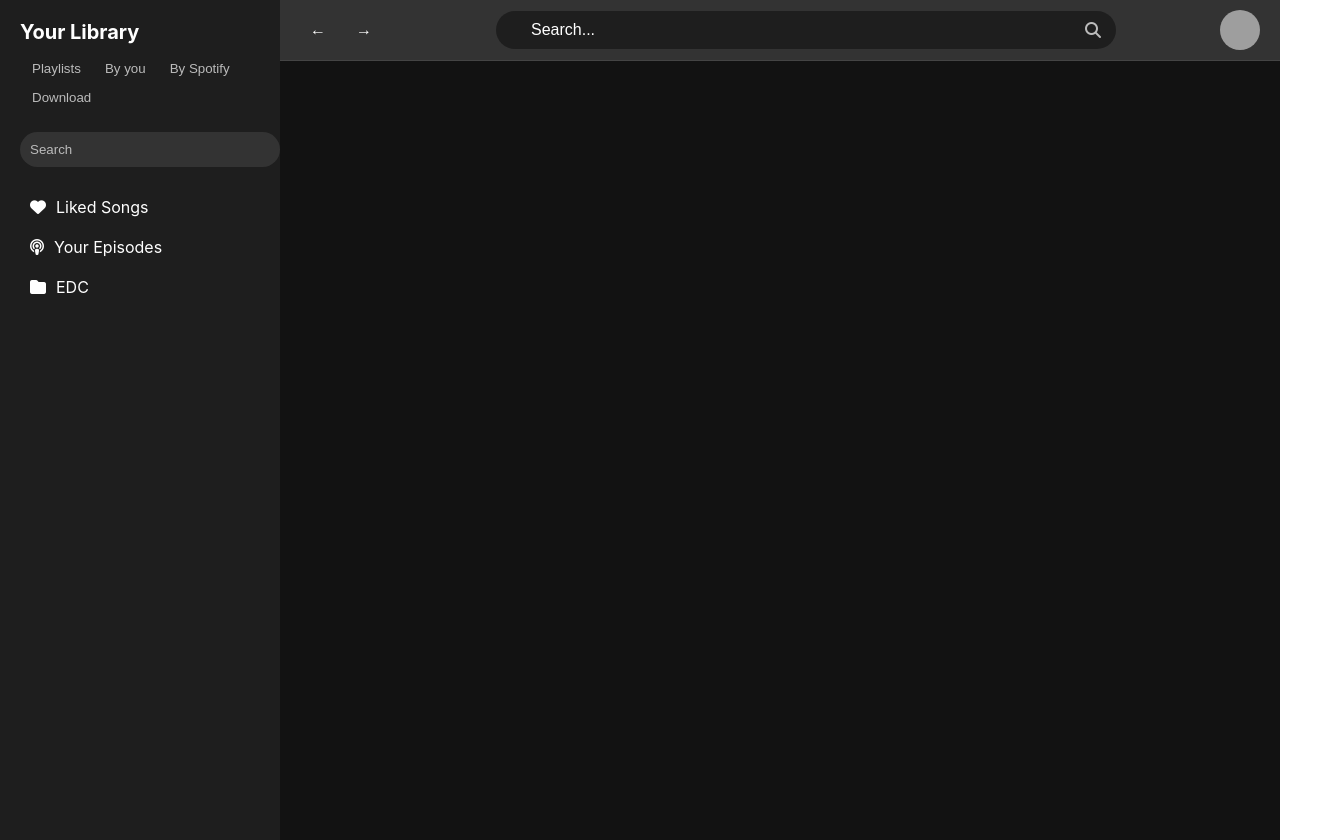
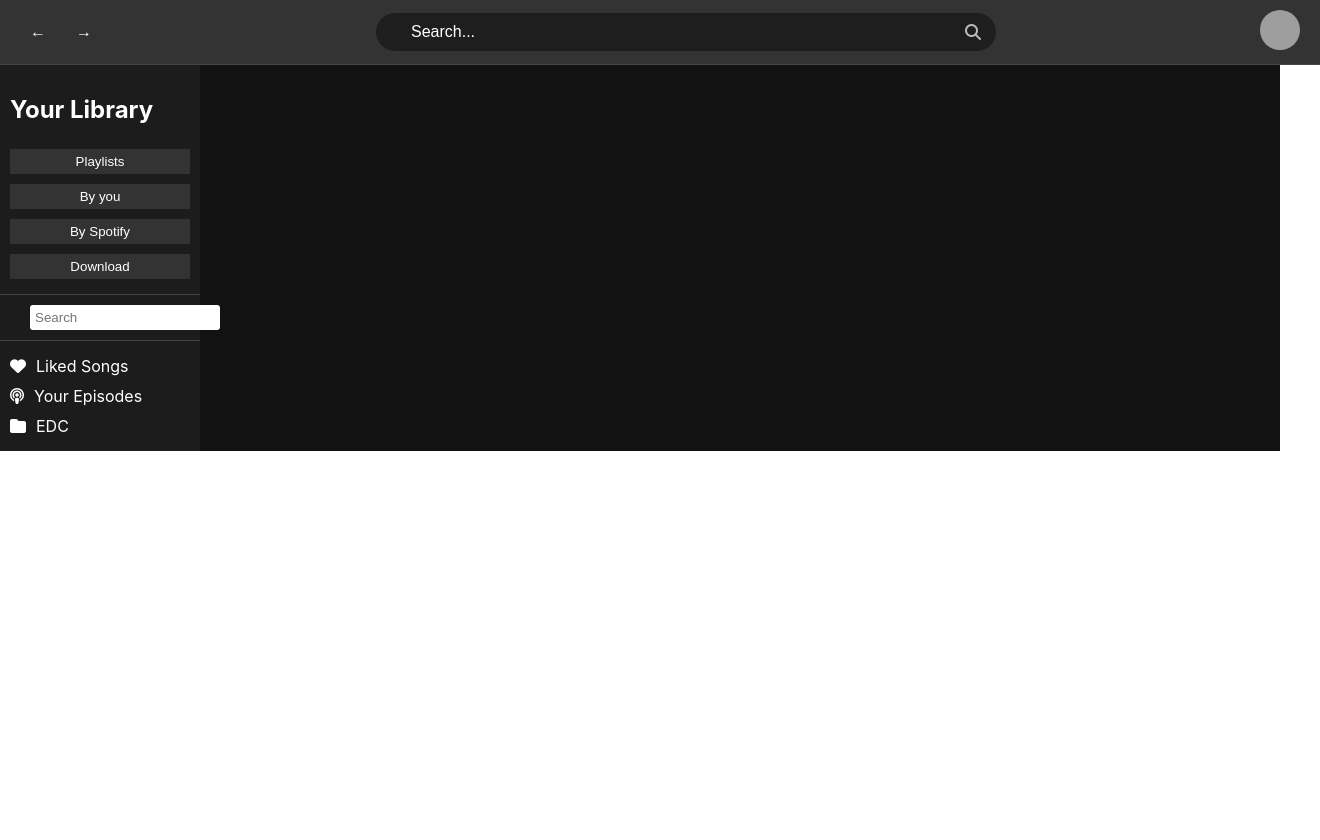
Before and after one commit to agudelo816/myspotify, a React (Create React App) app: page / in a window 1280 px wide. Shown: the whole page, 1320 px wide, since content can reach past the window. After the commit the page ends 800 px from the top, so only its background shows below. Built offline with nearby package versions, Linux system fonts and the light colour scheme; grey boxes are pictures that could not be loaded.

Commit message:
resizing of side bar

```diff
--- a/package.json
+++ b/package.json
@@ -7,8 +7,10 @@
     "@testing-library/jest-dom": "^5.17.0",
     "@testing-library/react": "^13.4.0",
     "@testing-library/user-event": "^13.5.0",
+    "re-resizable": "^6.9.17",
     "react": "^18.3.1",
     "react-dom": "^18.3.1",
+    "react-resizable": "^3.0.5",
     "react-scripts": "5.0.1",
     "sass": "^1.32.8",
     "web-vitals": "^2.1.4"
@@ -39,6 +41,7 @@
     ]
   },
   "devDependencies": {
+    "@types/react-resizable": "^3.0.7",
     "prettier": "^3.2.5"
   }
 }
--- a/src/components/Sidebar.scss
+++ b/src/components/Sidebar.scss
@@ -1,80 +1,61 @@
 .sidebar {
-  width: 240px;
-  background-color: #1e1e1e;
+  width: 200px; // Initial width
+  background-color: #1c1c1c;
   color: #fff;
-  height: 100vh;
   display: flex;
   flex-direction: column;
-  padding: 20px;
 
   .sidebar-header {
-    display: flex;
-    flex-direction: column;
-    margin-bottom: 20px;
-
-    h2 {
-      margin: 0;
-      font-size: 20px;
-      margin-bottom: 10px;
-    }
+    padding: 10px;
+    border-bottom: 1px solid #444;
 
     .sidebar-controls {
       display: flex;
-      flex-wrap: wrap;
+      flex-direction: column;
 
       .control-button {
-        background: none;
+        margin: 5px 0;
+        padding: 5px;
+        cursor: pointer;
         border: none;
-        color: #bbb;
-        padding: 5px 10px;
-        margin: 2px;
-        border-radius: 15px;
-        cursor: pointer;
+        background-color: #333;
+        color: #fff;
 
         &:hover {
-          background-color: #333;
+          background-color: #444;
         }
       }
     }
   }
 
   .sidebar-search {
-    margin-bottom: 20px;
+    padding: 10px;
+    border-bottom: 1px solid #444;
 
     .search-input {
       width: 100%;
-      padding: 10px;
-      border-radius: 25px;
+      padding: 5px;
       border: none;
-      background-color: #333;
-      color: #fff;
-
-      &::placeholder {
-        color: #bbb;
-      }
+      border-radius: 3px;
     }
   }
 
   .playlist-list {
     flex-grow: 1;
+    padding: 10px;
 
     .playlist-item {
       display: flex;
       align-items: center;
-      padding: 10px;
-      border-radius: 5px;
+      padding: 5px 0;
       cursor: pointer;
-
-      &:hover {
-        background-color: #333;
-      }
 
       i {
         margin-right: 10px;
       }
 
-      span {
-        flex-grow: 1;
+      &:hover {
+        background-color: #444;
       }
     }
   }
--- a/src/components/Sidebar.tsx
+++ b/src/components/Sidebar.tsx
@@ -1,9 +1,39 @@
-import React from 'react';
+import React, { useState } from 'react';
+// import { ResizableBox, ResizeCallbackData } from 'react-resizable';
+import { Resizable, ResizeCallback, ResizeDirection } from 're-resizable';
+
 import './Sidebar.scss';
 
 const Sidebar: React.FC = () => {
+  // const [width, setWidth] = useState(200); // Initial width of the sidebar
+  const [size, setSize] = useState({ width: 200, height: '100%' });
+  const handleResizeStop: ResizeCallback = (e, direction, ref, d) => {
+    setSize({
+      width: size.width + d.width,
+      height: size.height,
+    });
+  };
+
+  // const handleResize = (event, { size }) => {
+  //   setWidth(size.width);
+  // };
+
+  // const handleResize = (
+  //   event: React.SyntheticEvent<Element>,
+  //   { size }: ResizeCallbackData
+  // ) => {
+  //   setWidth(size.width);
+  // };
+
   return (
-    <div className="sidebar">
+    <Resizable
+      size={{ width: size.width, height: size.height }}
+      onResizeStop={handleResizeStop}
+      minWidth={150}
+      maxWidth={500}
+      enable={{ right: true }}
+      className="sidebar"
+    >
       <div className="sidebar-header">
         <h2>Your Library</h2>
         <div className="sidebar-controls">
@@ -31,8 +61,54 @@ const Sidebar: React.FC = () => {
         </div>
         {/* Add more playlist items as needed */}
       </div>
-    </div>
+    </Resizable>
   );
+  // return (
+  //   <ResizableBox
+  //     width={width}
+  //     height={Infinity}
+  //     axis="x"
+  //     minConstraints={[150, Infinity]}
+  //     maxConstraints={[500, Infinity]}
+  //     onResize={handleResize}
+  //     resizeHandles={['e']}
+  //     className="sidebar"
+  //   >
+  //     <div className="sidebar">
+  //       <div className="sidebar-header">
+  //         <h2>Your Library</h2>
+  //         <div className="sidebar-controls">
+  //           <button className="control-button">Playlists</button>
+  //           <button className="control-button">By you</button>
+  //           <button className="control-button">By Spotify</button>
+  //           <button className="control-button">Download</button>
+  //         </div>
+  //       </div>
+  //       <div className="sidebar-search">
+  //         <input
+  //           type="text"
+  //           placeholder="Search Playlists"
+  //           className="search-input"
+  //         />
+  //       </div>
+  //       <div className="playlist-list">
+  //         <div className="playlist-item">
+  //           <i className="fas fa-heart"></i>
+  //           <span>Liked Songs</span>
+  //         </div>
+  //         <div className="playlist-item">
+  //           <i className="fas fa-podcast"></i>
+  //           <span>Your Episodes</span>
+  //         </div>
+  //         <div className="playlist-item">
+  //           <i className="fas fa-folder"></i>
+  //           <span>EDC</span>
+  //         </div>
+  //         {/* Add more playlist items as needed */}
+  //       </div>
+  //     </div>
+  //   </ResizableBox>
+  // );
 };
 
 export default Sidebar;
--- /dev/null
+++ b/src/components/TopPanel.scss
@@ -0,0 +1,35 @@
+.top-panel {
+  display: flex;
+  align-items: center;
+  justify-content: space-between;
+  padding: 10px 20px;
+  background-color: #333;
+  border-bottom: 1px solid #444;
+}
+
+.navigation-buttons {
+  display: flex;
+
+  .nav-button {
+    margin-right: 10px;
+    padding: 5px 10px;
+    cursor: pointer;
+    border: none;
+    background-color: transparent;
+    color: #fff;
+    font-size: 16px;
+
+    &:hover {
+      background-color: #555;
+    }
+  }
+}
+
+input {
+  flex-grow: 1;
+  margin: 0 20px; // Prevent the search bar from touching the buttons
+}
+
+> div {
+  display: flex;
+}
--- /dev/null
+++ b/src/components/TopPanel.tsx
@@ -0,0 +1,18 @@
+import SearchBar from '../components/SearchBar';
+import UserProfileMenu from '../components/UserProfileMenu';
+import './TopPanel.scss';
+
+const TopPanel = () => {
+  return (
+    <header className="top-panel">
+      <nav className="navigation-buttons">
+        <button className="nav-button">←</button>
+        <button className="nav-button">→</button>
+      </nav>
+      <SearchBar />
+      <UserProfileMenu />
+    </header>
+  );
+};
+
+export default TopPanel;
--- a/src/pages/FrontPage.scss
+++ b/src/pages/FrontPage.scss
@@ -1,47 +1,15 @@
 .front-page {
   display: flex;
+  flex-direction: column;
+
+  .top-panel {
+    width: 100%;
+  }
 
   .main-content {
+    display: flex;
     flex-grow: 1;
     background-color: #121212;
     color: #fff;
-    display: flex;
-    flex-direction: column;
-
-    .top-panel {
-      display: flex;
-      align-items: center;
-      justify-content: space-between;
-      padding: 10px 20px;
-      background-color: #333;
-      border-bottom: 1px solid #444;
-
-      .navigation-buttons {
-        display: flex;
-
-        .nav-button {
-          margin-right: 10px;
-          padding: 5px 10px;
-          cursor: pointer;
-          border: none;
-          background-color: transparent;
-          color: #fff;
-          font-size: 16px;
-
-          &:hover {
-            background-color: #555;
-          }
-        }
-      }
-
-      input {
-        flex-grow: 1;
-        margin: 0 20px; // Prevent the search bar from touching the buttons
-      }
-
-      > div {
-        display: flex;
-      }
-    }
   }
 }
--- a/src/pages/FrontPage.tsx
+++ b/src/pages/FrontPage.tsx
@@ -1,22 +1,14 @@
-import React from 'react';
 import Sidebar from '../components/Sidebar';
-import SearchBar from '../components/SearchBar';
-import UserProfileMenu from '../components/UserProfileMenu';
 import './FrontPage.scss';
+import TopPanel from '../components/TopPanel';
 
 const FrontPage = () => {
   return (
     <div className="front-page">
-      <Sidebar />
+      <TopPanel></TopPanel>
+
       <main className="main-content">
-        <header className="top-panel">
-          <nav className="navigation-buttons">
-            <button className="nav-button">←</button>
-            <button className="nav-button">→</button>
-          </nav>
-          <SearchBar />
-          <UserProfileMenu />
-        </header>
+        <Sidebar />
       </main>
     </div>
   );
```
Also changed, not shown: 1 other file (tests, documents, lock files or other folders).
